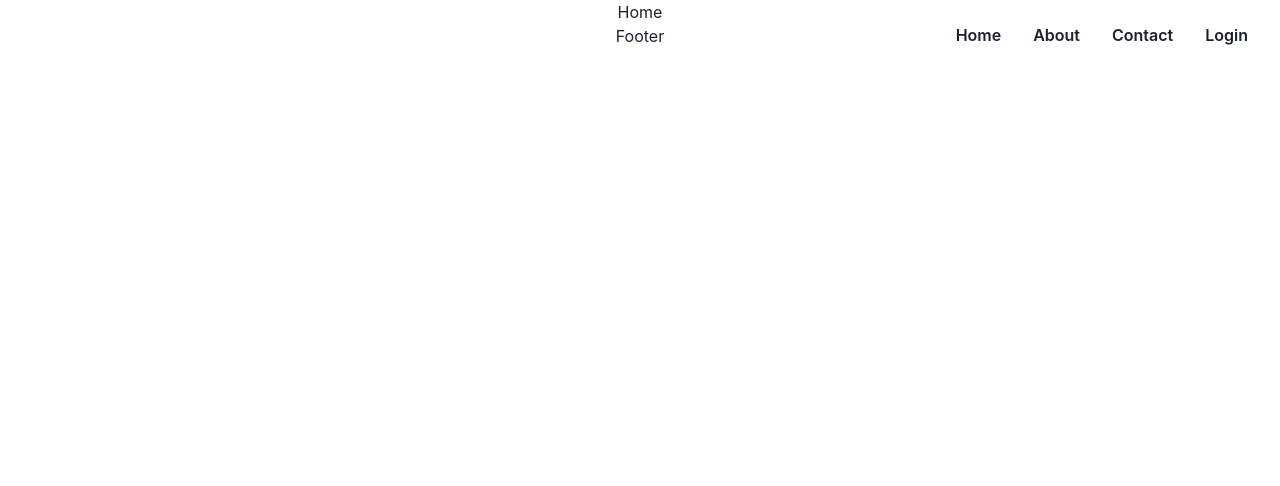
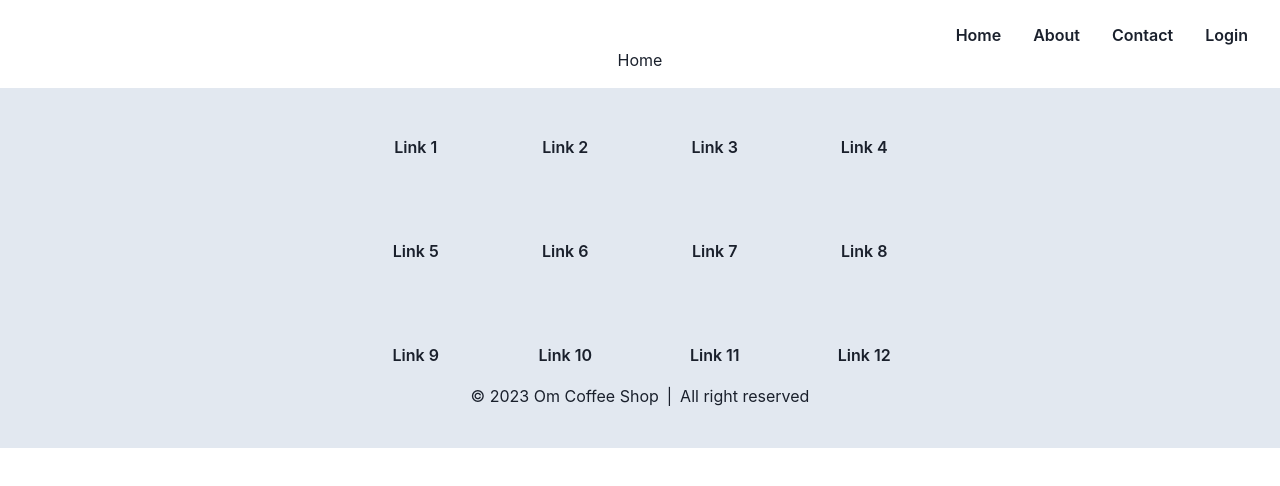
Before and after one commit to omkundu/Responsive-Ui-Chakra-, a React (Create React App) app: page / in a window 1280 px wide. Shown: the top 486 px of the page. Built offline with nearby package versions, Linux system fonts and the light colour scheme.

Commit message:
second-Day-First-Commit

```diff
--- a/src/App.jsx
+++ b/src/App.jsx
@@ -3,12 +3,15 @@ import './App.css';
 import Navbar from './Components/Navbar';
 import Footer from './Components/Footer';
 import AllRoutes from './Components/AllRoutes';
+import { Box } from '@chakra-ui/react';
 
 function App() {
   return (
     <div className="App">
       <Navbar/>
+      <Box marginTop="3rem">
       <AllRoutes/>
+      </Box>
       <Footer/>
     </div>
   );
--- a/src/Components/Footer.jsx
+++ b/src/Components/Footer.jsx
@@ -1,10 +1,26 @@
-import { Box } from '@chakra-ui/react'
-import React from 'react'
+import { Button, Flex, HStack, SimpleGrid, Text, VStack } from "@chakra-ui/react";
+import React from "react";
+import { Link } from "react-router-dom";
 
 const Footer = () => {
+  const dummyLinks = new Array(12).fill(0).map((_, i) => `Link ${i+1}`);
   return (
-   <Box>Footer</Box>
-  )
-}
+    <VStack py={10} bg="gray.200" mt={4}>
+      <Flex align="center" justify="center">
+        <SimpleGrid columns={{ base: 2, md: 3, lg: 4 }} spacing="4rem">
+          {dummyLinks.map((el) => (
+            <Link>
+            <Button variant="ghost">{el}</Button></Link>
+          ))}
+        </SimpleGrid>
+      </Flex>
+      <HStack>
+        <Text>&copy; {new Date().getFullYear()} Om Coffee Shop</Text>
+        <Text>|</Text>
+        <Text>All right reserved</Text>
+      </HStack>
+    </VStack>
+  );
+};
 
-export default Footer
+export default Footer;
```
